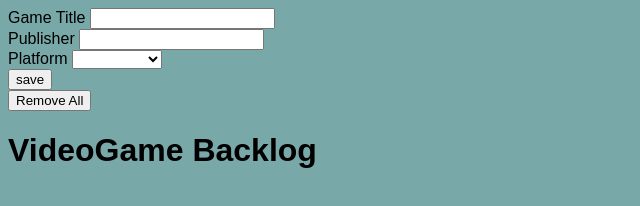
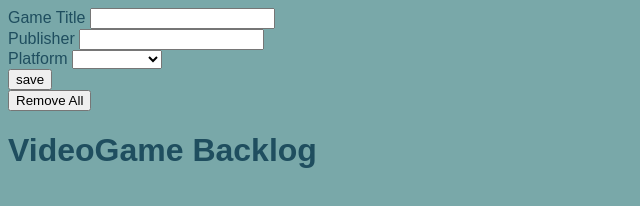
Before and after one commit to Euan-Bell/VideoGame-Backlog-list-javaScript, a plain HTML site: page javaScript/index.html in a window 1280 px wide. Shown: the whole page, without its empty margins (0-640 px from the left). Drawn offline with Linux system fonts and the light colour scheme.

Commit message:
changed font colour

```diff
--- a/css/main.css
+++ b/css/main.css
@@ -1,5 +1,5 @@
 body {
   font-family: sans-serif;
   background-color: #79a8a9;
-
+  color: #1f4e5f;
 }
```
